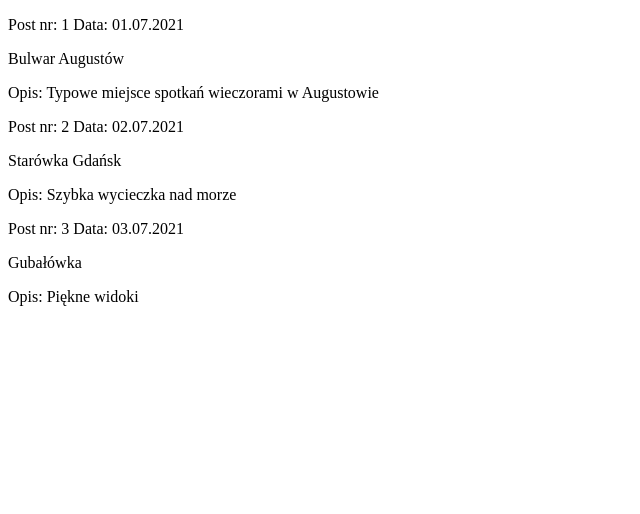
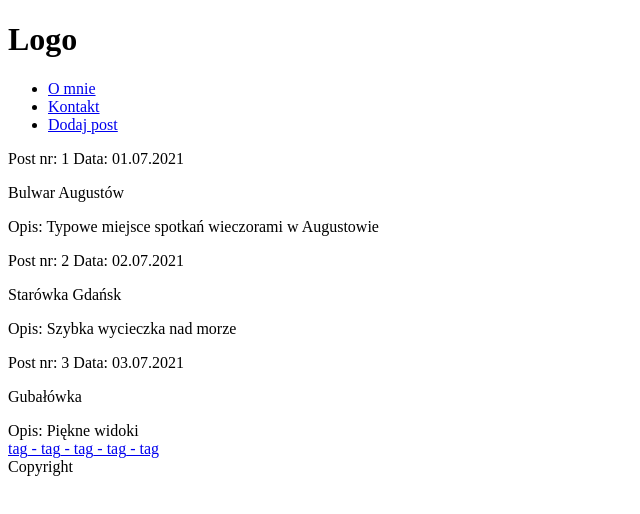
Before and after one commit to mzalw/Photo_blog, a React (Create React App) app: page / in a window 1280 px wide. Shown: the top 514 px of the page, without its empty margins (0-640 px from the left). Built offline with nearby package versions, Linux system fonts and the light colour scheme; data requests are answered from the project's data file.

Commit message:
szybkicomit

```diff
--- a/src/components/main_page/main_page.js
+++ b/src/components/main_page/main_page.js
@@ -17,11 +17,9 @@ const Posts = () => {
             });
     }, [])
 
-    console.log(posts)
-
     return (
         <>
-            {posts.map((post, index) => {
+            {posts.map((post) => {
                 return <div key={post.id}>
                     <p>Post nr: {post.id} Data: {post.date}</p>
                     <p>{post.title}</p>
@@ -30,12 +28,46 @@ const Posts = () => {
             })}
         </>
     );
+};
+
+const Header = () => {
+    return (
+        <header>
+            <div className={"container"}>
+                <h1>Logo</h1>
+                <ul>
+                    <li><a href={"."}>O mnie</a></li>
+                    <li><a href={"."}>Kontakt</a></li>
+                    <li><a href={"."}>Dodaj post</a></li>
+                </ul>
+            </div>
+        </header>
+    );
+}
+
+const Footer = () => {
+    return (
+        <footer>
+            <div className={"container"}>
+                <div>
+                    <a href={"."}>tag</a>
+                    <a href={"."}> - tag</a>
+                    <a href={"."}> - tag</a>
+                    <a href={"."}> - tag</a>
+                    <a href={"."}> - tag</a>
+                </div>
+            </div>
+            <span>Copyright</span>
+        </footer>
+    );
 }
 
 const MainPage = () => {
     return (
         <>
+            <Header/>
             <Posts/>
+            <Footer/>
         </>
     );
 }
```
Also changed, not shown: src/logo.svg (deleted).
